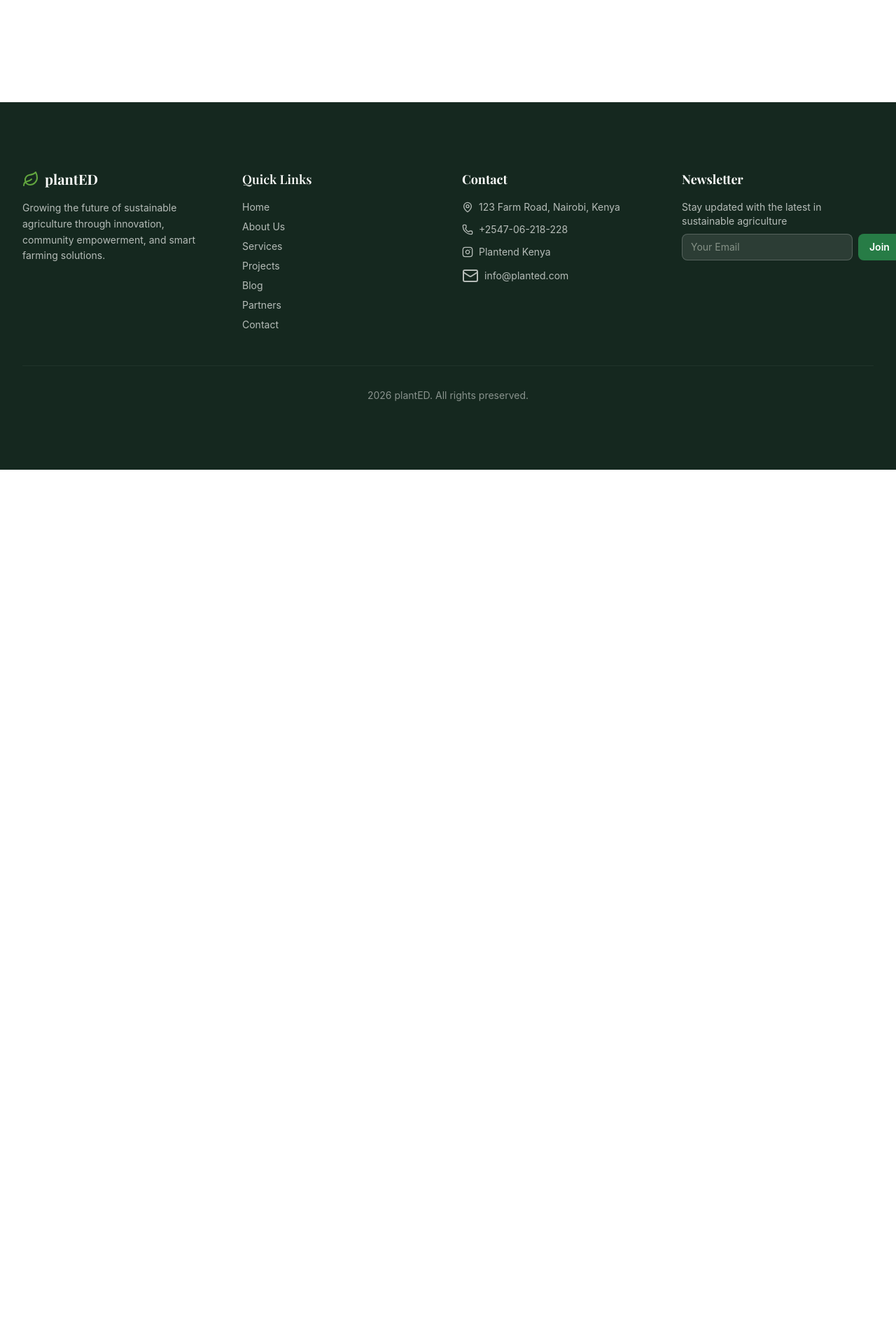
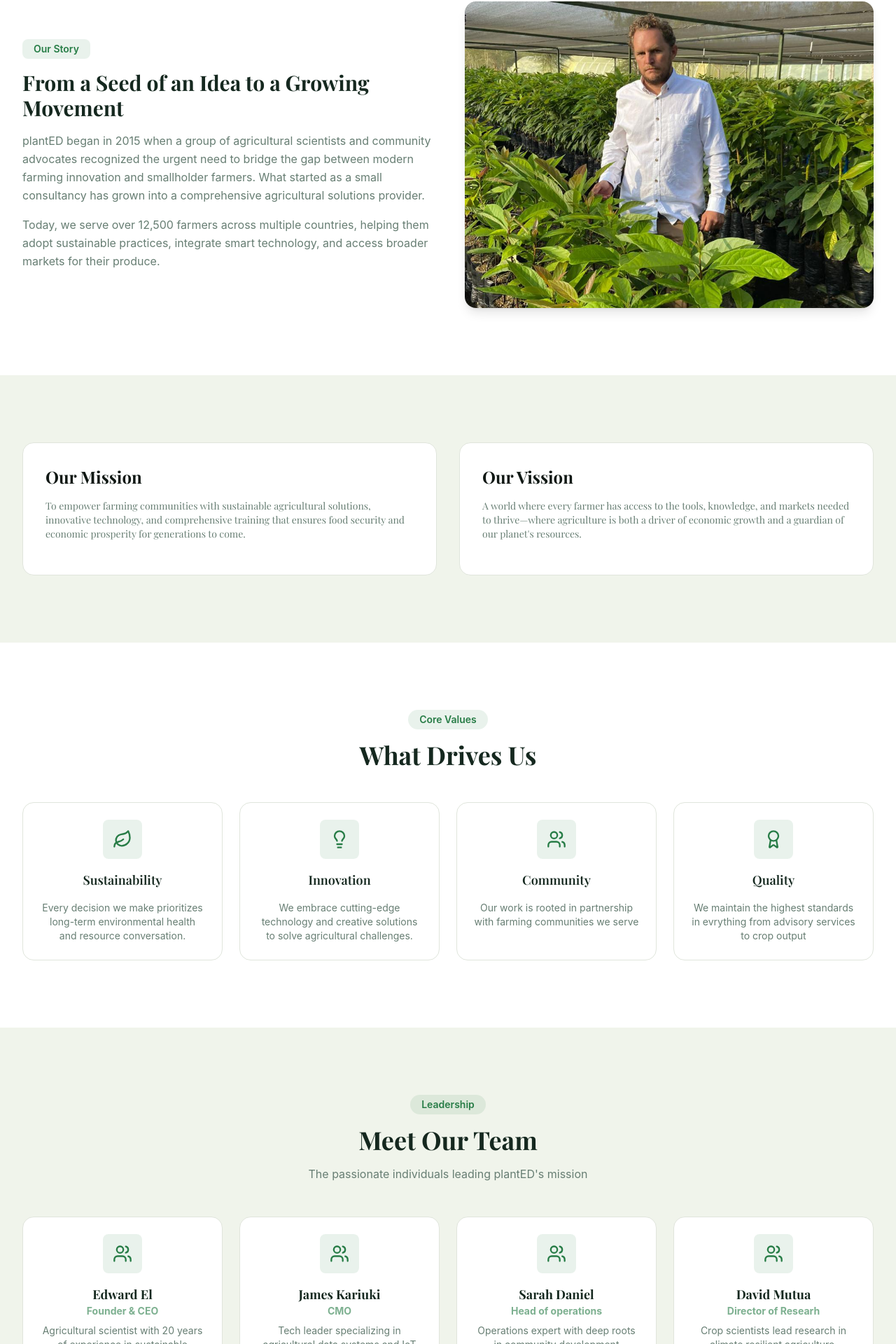
Before and after one commit to Nebert11/planted, a React (Vite) app: page /about in a window 1280 px wide. Shown: the part 654-2574 px from the top of the page at 70% size. Before the commit the page ends 1325 px from the top, so only its background shows below. Built offline with nearby package versions, Linux system fonts and the light colour scheme; a web font is replaced by a local one.

Commit message:
New Page

```diff
--- a/src/Pages/About.jsx
+++ b/src/Pages/About.jsx
@@ -1,7 +1,152 @@
+import { motion } from "framer-motion";
+import bgImage from "../assets/images/image4.jpg";
+import storyImage from "../assets/images/image15.jpg";
+import SectionHeading from "../Components/SectionHeading";
+import { Leaf, Lightbulb, Users, Award } from "lucide-react";
+
+
+const values = [
+    { icon: Leaf, title: "Sustainability", desc: "Every decision we make prioritizes long-term environmental health and resource conversation."},
+    { icon: Lightbulb, title: "Innovation", desc: "We embrace cutting-edge technology and creative solutions to solve agricultural challenges."},
+    { icon: Users, title: "Community", desc: "Our work is rooted in partnership with farming communities we serve"},
+    { icon: Award, title: "Quality", desc: "We maintain the highest standards in evrything from advisory services to crop output"}
+];
+
+const team = [
+    { icon: Users, name: "Edward El", role: "Founder & CEO", desc: "Agricultural scientist with 20 years of experience in sustainable farming." },
+    { icon: Users, name: "James Kariuki", role: "CMO", desc: "Tech leader specializing in agricultural data systems and IoT solutions." },
+    { icon: Users, name: "Sarah Daniel", role: "Head of operations", desc:"Operations expert with deep roots in community development programs." },
+    { icon: Users, name: "David Mutua", role: "Director of Researh", desc: "Crop scientists lead research in climate resilient agriculture." }
+];
+
 const About = () => {
     return (
-        <div className="container mx-auto min-h-screen pt-24">
-            <h1 className="font-bold text-5xl uppercase text-[hsl(140,98%,23%)] text-center">About plantED</h1>
+        <div className="overflow-hidden">
+            {/* Hero Section */}
+            <section className="relative h-[70vh] flex items-center overflow-hidden">
+                <img src={bgImage} className="absolute inset-0 object-cover h-full w-full" />
+                <div className="absolute inset-0 bg-gradient-to-br from-[hsl(142_52%_32%/0.9)] via-[hsl(142_52%_32%/0.7)] to-[hsl(30_35%_30%/0.6)] "/>
+                <div className="relative max-w-7xl mx-auto z-10 px-4 sm:px-6 lg:px-8">
+                    <motion.div
+                        inital= {{ opacity: 0, y: 30 }}
+                        animate= {{ opacity: 1, y: 0 }}
+                        transition= {{ duration: 0.6 }}
+                    >
+                        <h2 className="text-[hsl(0,0%,100%)] text-4xl md:text-5xl lg:text-7xl font-bold font-display">About PlantED</h2>
+                        <p className="mt-4 text-[hsl(0,0%,100%)]/80 max-w-xl text-lg ">Our Story, mission, and the people driving change in agriculture</p>
+                    </motion.div>
+                </div>
+            </section>
+
+            {/* Our Story */}
+            <section className="px-4 sm:px-6 lg:px-8 py-16 md:py-24">
+                <div className="max-w-7xl mx-auto grid md:grid-cols-2 gap-12 items-center">
+                    <motion.div
+                        initial= {{ opacity: 0, x: -20 }}
+                        whileInView={{ opacity: 1, x: 0 }}
+                        viewport={{ once: true }}
+                    >
+                        <h3 className="text-sm bg-[hsl(142,52%,32%)]/10 inline-block px-4 py-1 rounded-lg font-semibold text-[hsl(142,53%,32%)] mb-4">Our Story</h3>
+                        <p className="text-3xl font-display font-bold text-[hsl(150,30%,12%)] ">From a Seed of an Idea to a Growing Movement</p>
+                        <p className="mt-4 text-[hsl(150,10%,45%)] leading-relaxed">plantED began in 2015 when a group of agricultural scientists and community advocates recognized the urgent need to bridge the gap between modern farming
+                            innovation and smallholder farmers. What started as a small consultancy has grown into a comprehensive agricultural solutions provider.
+                        </p>
+                        <p className="mt-4 text-[hsl(150,10%,45%)] leading-relaxed">
+                            Today, we serve over 12,500 farmers across multiple countries, helping them adopt sustainable practices, integrate smart technology, and access broader markets for their produce.
+                        </p>
+                    </motion.div>
+                    <motion.div
+                        initial= {{ opacity: 0, x: 20 }}
+                        whileInView={{ opacity: 1, x: 0 }}
+                        viewport={{ once: true }}
+                    >
+                        <img src={storyImage} alt="" className="rounded-2xl shadow-lg w-full object-cover aspect-[4/3]"/>
+                    </motion.div>
+                </div>
+            </section>
+
+            {/* Mision& Vision */}
+            <section className="px-4 sm:px-6 lg:px-8 py-16 md:py-24 bg-[hsl(90,30%,94%)]">
+                <div className="max-w-7xl mx-auto grid sm:grid-cols-2 lg:grid-cols-2 gap-8">
+                    <motion.div
+                        initial= {{ opacity: 0, y:20 }}
+                        whileInView={{ opacity: 1, y: 0 }}
+                        viewport={{ once: true }}
+                        className="p-8 rounded-2xl bg-[hsl(0,0%,100%)] border border-[hsl(90,15%,88%)]"
+                    >
+                        <h3 className="text-2xl font-bold font-display text-[hsl(150,20%,8%)] mb-4">Our Mission</h3>
+                        <p className="text-sm font-display text-[hsl(150,10%,45%)] mb-4">To empower farming communities with sustainable agricultural solutions, innovative technology, and comprehensive training that ensures food security and economic prosperity for generations to come.</p>
+                    </motion.div>
+                    <motion.div
+                        initial= {{ opacity: 0, y:20 }}
+                        whileInView={{ opacity: 1, y: 0 }}
+                        viewport={{ once: true }}
+                        className="p-8 rounded-2xl bg-[hsl(0,0%,100%)] border border-[hsl(90,15%,88%)]"
+                    >
+                        <h3 className="text-2xl font-bold font-display text-[hsl(150,20%,8%)] mb-4">Our Vission</h3>
+                        <p className="text-sm font-display text-[hsl(150,10%,45%)] mb-4">A world where every farmer has access to the tools, knowledge, and markets needed to thrive—where agriculture is both a driver of economic growth and a guardian of our planet's resources.</p>
+                    </motion.div>
+                </div>
+            </section>
+
+            {/* Values */}
+            <section className="px-4 sm:px-6 lg:px-8 py-16 md:py-24">
+                <div className="max-w-7xl mx-auto">
+                    <SectionHeading
+                        label="Core Values"
+                        title="What Drives Us"
+                    />
+                    <div className="grid grid-cols-1 sm:grid-cols-2 lg:grid-cols-4 gap-6">
+                        {values.map((v, i) => (
+                            <motion.div
+                                key={v.title}
+                                initial= {{ opacity: 0, y: 30 }}
+                                whileInView= {{ opacity: 1, y: 0 }}
+                                viewport={{ once:true }}
+                                transition= {{ duration: i * 0.1 }}
+                                className="p-6 bg-[hsl(0,0%,100%)] border border-[hsl(90,15%,88%)] rounded-2xl text-center transition-all duration-300"
+                            >
+                                <div className="w-14 h-14 mx-auto rounded-lg bg-[hsl(142,52%,32%)]/10 flex items-center justify-center mb-4">
+                                    <v.icon className="h-7 w-7 text-[hsl(142,52%,32%)]"/>
+                                </div>
+                                <h3 className="font-display font-semibold text-lg text-[hsl(150,30%,12%)]">{v.title}</h3>
+                                <p className="mt-4 text-sm text-[hsl(150,10%,45%)]">{v.desc}</p>
+                            </motion.div>
+                        ))}
+                    </div>
+                </div>
+            </section>
+
+            {/* Team Members */}
+            <section className="px-4 xm:px-6 lg:px-8 py-15 md:py-24 bg-[hsl(90,30%,94%)]">
+                <div className="max-w-7xl mx-auto">
+                    <SectionHeading
+                        label="Leadership"
+                        title="Meet Our Team"
+                        description="The passionate individuals leading plantED's mission"
+                    />
+
+                    <div className="grid grid-cols-2 lg:grid-cols-4 gap-6">
+                        {team.map((t, i) => (
+                            <motion.div
+                                key={t.title}
+                                initial= {{ opacity: 0, y: 20 }}
+                                whileInView={{ opacity: 1, y: 0 }}
+                                viewport={{ once: true }}
+                                transition={{ delay: i * 0.1 }}
+                                className="p-6 bg-[hsl(0,0%,100%)] border border-[hsl(90,15%,88%)] rounded-2xl text-center transition-all duration-300"
+                            >
+                                <div className="w-14 h-14 mx-auto rounded-lg bg-[hsl(142,52%,32%)]/10 flex items-center justify-center mb-4">
+                                    <t.icon className="w-7 h-7 text-[hsl(142,52%,32%)]"/>
+                                </div>
+                                <h3 className="font-display font-bold text-lg text-[hsl(150,30%,12%)]">{t.name}</h3>
+                                <h4 className="text-sm text-[hsl(142,52%,32%)]/60 font-bold">{t.role}</h4>
+                                <p className="text-sm text-[hsl(150,10%,45%)] mt-2">{t.desc}</p>
+                            </motion.div>
+                        ))}
+                    </div>
+                </div>
+            </section>
         </div>
     )
 }
```
Also changed, not shown: src/Pages/Hero.jsx (line endings or trailing spaces).
